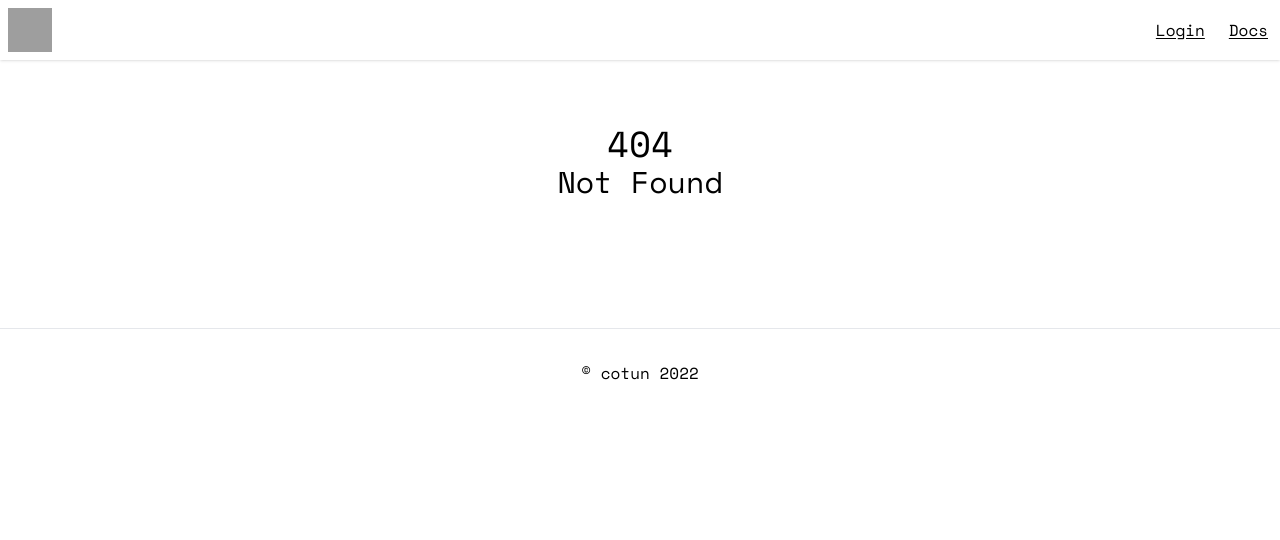
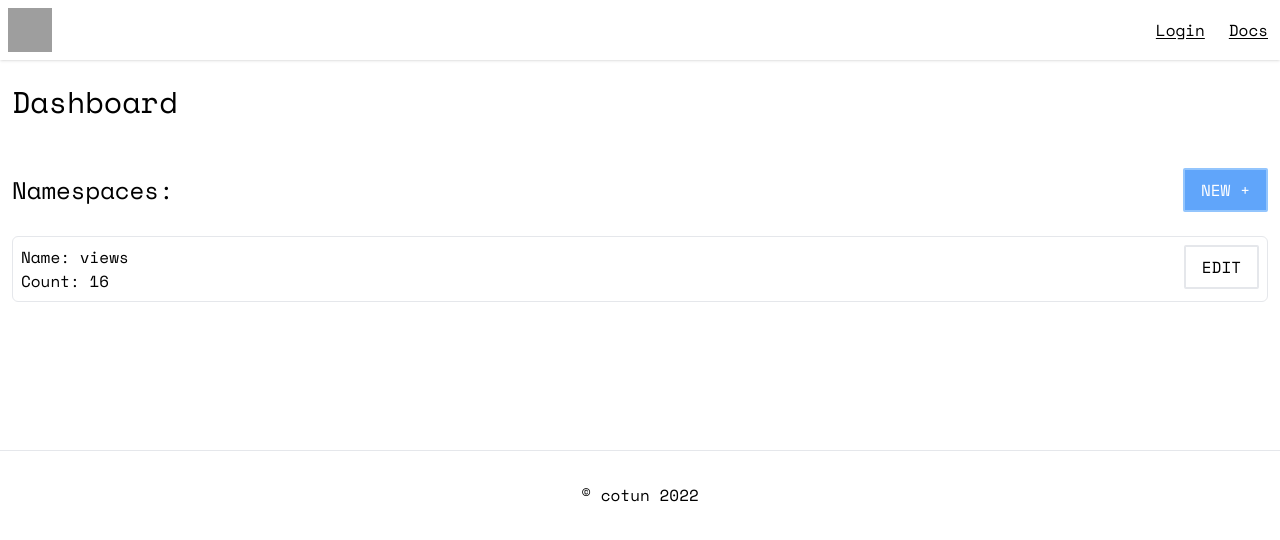
Before and after one commit to qxb3/cotun, a SvelteKit app in the folder packages/website/: page /dashboard in a window 1280 px wide. Before the commit this address had no page. Shown: the top 540 px of the page. Built offline with nearby package versions, Linux system fonts and the light colour scheme; grey boxes are pictures that could not be loaded.

Commit message:
[website] feat: added dashboard route

```diff
--- /dev/null
+++ b/packages/website/src/routes/dashboard/+page.svelte
@@ -0,0 +1,38 @@
+<script>
+  const namespaces = [
+    {
+      name: 'views',
+      count: 16
+    }
+  ]
+</script>
+
+<svelte:head>
+  <title>Dashboard</title>
+</svelte:head>
+
+<div class="container p-3">
+  <h1 class="text-3xl mt-3">Dashboard</h1>
+
+  <div class="mt-12">
+    <div class="flex justify-between place-items-center">
+      <h1 class="text-2xl">Namespaces:</h1>
+      <button class="button bg-blue-400 text-white border-blue-300">New +</button>
+    </div>
+
+    <div class="mt-6">
+      {#each namespaces as { name, count }}
+        <div class="flex justify-between border rounded-md my-2 p-2">
+          <div>
+            <h1>Name: {name}</h1>
+            <p>Count: {count}</p>
+          </div>
+
+          <div>
+            <button class="button">Edit</button>
+          </div>
+        </div>
+      {/each}
+    </div>
+  </div>
+</div>
```
